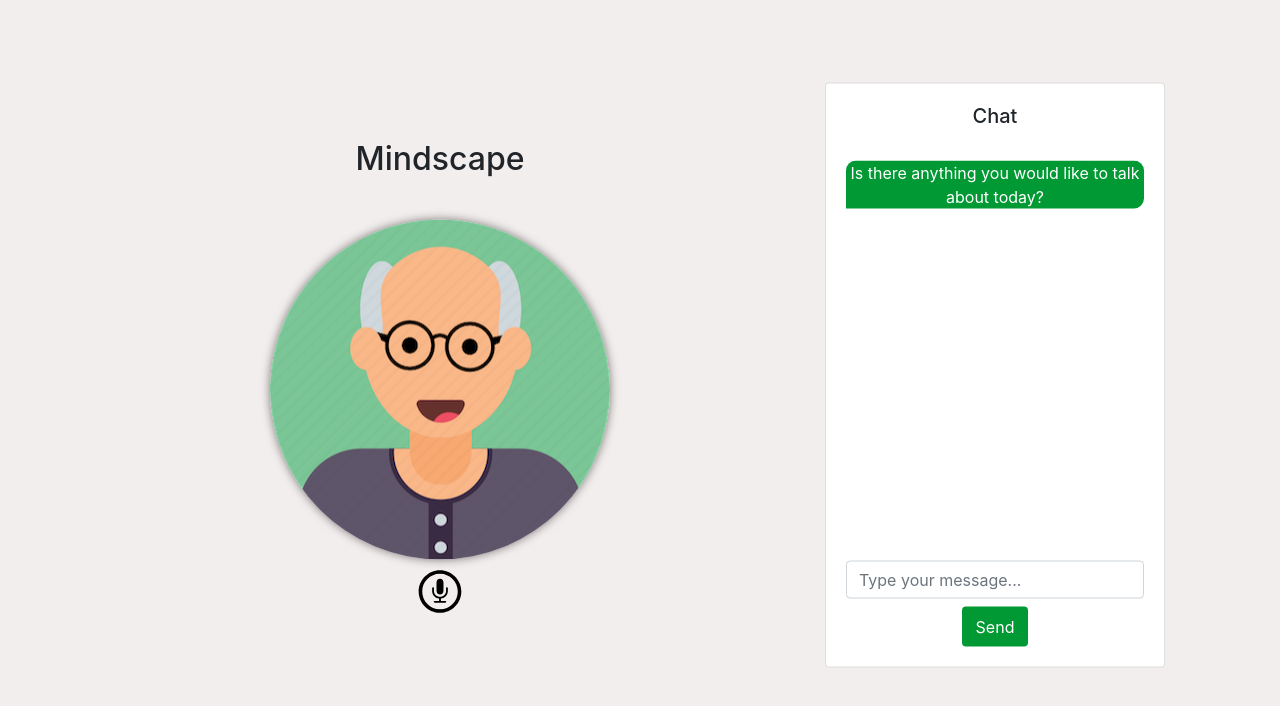
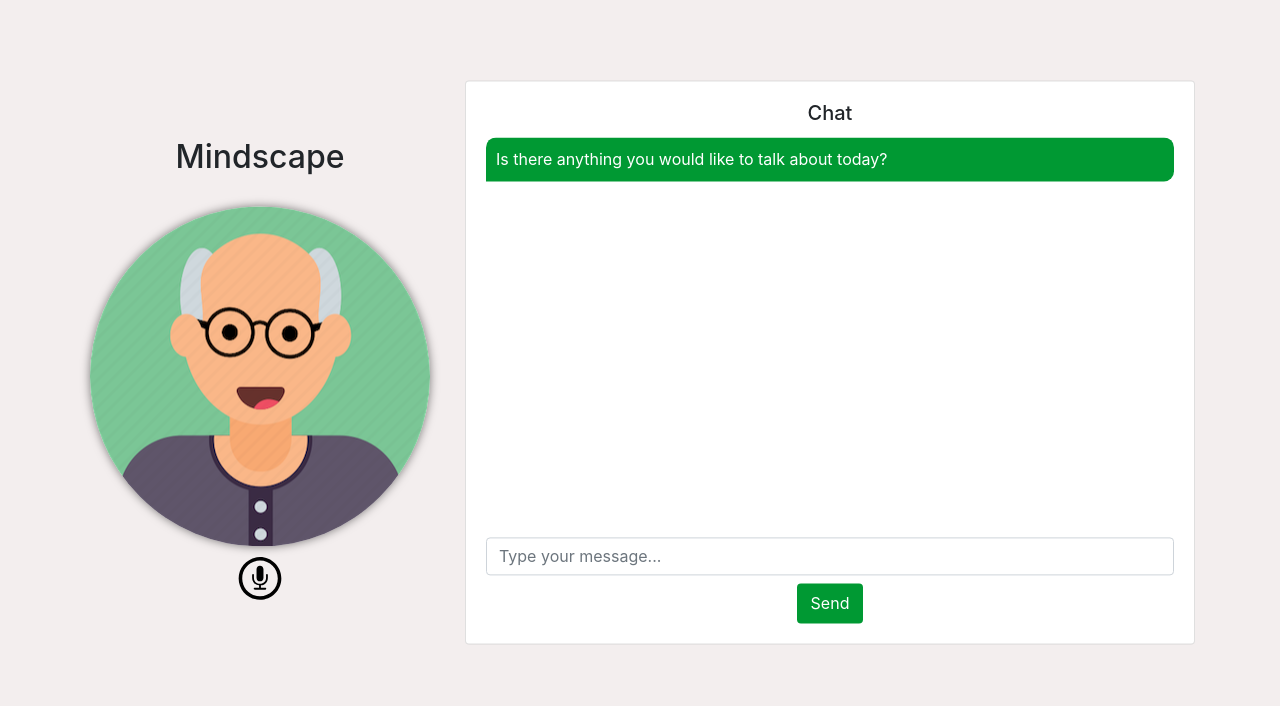
Before and after one commit to mk-sriram/MHacks16, a Flask app: page / in a window 1280 px wide. Shown: the top 706 px of the page. Run offline with Flask 3, Linux system fonts and the light colour scheme; some libraries are stand-ins or nearby versions.

Commit message:
Chatbox Fix

```diff
--- a/main.py
+++ b/main.py
@@ -129,8 +129,5 @@ def handle_recorded_input():
         return jsonify({'success': False, 'error': str(e)})
 
 
-
-
-
 if __name__ == "__main__":
     app.run(debug=True, port=5000)
--- a/static/Wireframe1.css
+++ b/static/Wireframe1.css
@@ -84,7 +84,7 @@
   position: relative;
   transform: translateX(50%);
   transform: translateY(10%);
-  width: 100%;
+  width: 110%;
   text-align: center;
 }
 
@@ -128,7 +128,7 @@
 .chat-box .incoming p{
   padding: 10px;
   margin-bottom: 5px;
-  justify-content: flex-start;
+  justify-content: flex-end;
   color: #fff;
   border-radius: 10px 10px 10px 0;
   background: #009933;
@@ -139,6 +139,8 @@
   color: #fff;
   border-radius: 10px 10px 10px 0;
   background: #009933;
+  padding: 10px;
+  white-space: normal;
 }
 
 .chat-box .outgoing{
--- a/static/script.js
+++ b/static/script.js
@@ -270,7 +270,7 @@ const stopPulsing = () => {
 
 
 window.addEventListener('load', () => {
-  const initialMessage = "Is there anything you would like to talk about today?";
+  const initialMessage = "\tIs there anything you would like to talk about today?";
   receiveMessageWithAnimation(initialMessage);
 
 });
--- a/templates/Wireframe1.html
+++ b/templates/Wireframe1.html
@@ -32,7 +32,7 @@
   <div class="container mt-4 outerdiv">
     <div class="row">
 
-      <div class="col-md-8">
+      <div class="col-md-4">
         <div class="videoTitle">
           <h2>Mindscape</h2>
         </div>
@@ -59,18 +59,11 @@
         </div>
       </div>
 
-      <div class="col-md-4">
+      <div class="col-md-8">
         <!-- Chat Box Section -->
         <div class="card">
           <div class="card-body">
             <h5 class="card-title">Chat</h5>
-            <ul class="chat-box">
-              <li class="chat incoming">
-
-              </li>
-              <li class="chat outgoing">
-              </li>
-            </ul>
             <div id = "chat-box" class="chat-box" style="height: 400px; overflow-y: scroll;"></div>
             <input id="chatInput" type="text" class="form-control" placeholder="Type your message...">
 
```
